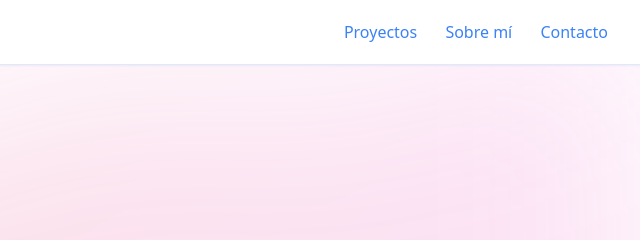
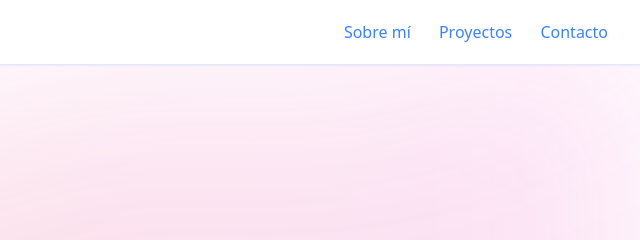
Before and after one commit to d13g0-rar-dev/portfolio, an Astro site: page / in a window 1280 px wide. Shown: the top 240 px of the page, 640-1280 px from the left. Built offline with nearby package versions, Linux system fonts and the light colour scheme; Astro itself is replaced by a stand-in of ours.

Commit message:
Fix order

```diff
--- a/src/components/Navbar.astro
+++ b/src/components/Navbar.astro
@@ -12,8 +12,8 @@
 
             <!-- Links -->
             <div class="space-x-6">
-              <a href="#proyectos" class="nav-link">Proyectos</a>
-              <a href="#sobre-mi" class="nav-link">Sobre mí</a>
+                <a href="#sobre-mi" class="nav-link">Sobre mí</a>
+                <a href="#proyectos" class="nav-link">Proyectos</a>
               <a href="#contacto" class="nav-link">Contacto</a>
             </div>
           </div>
```
